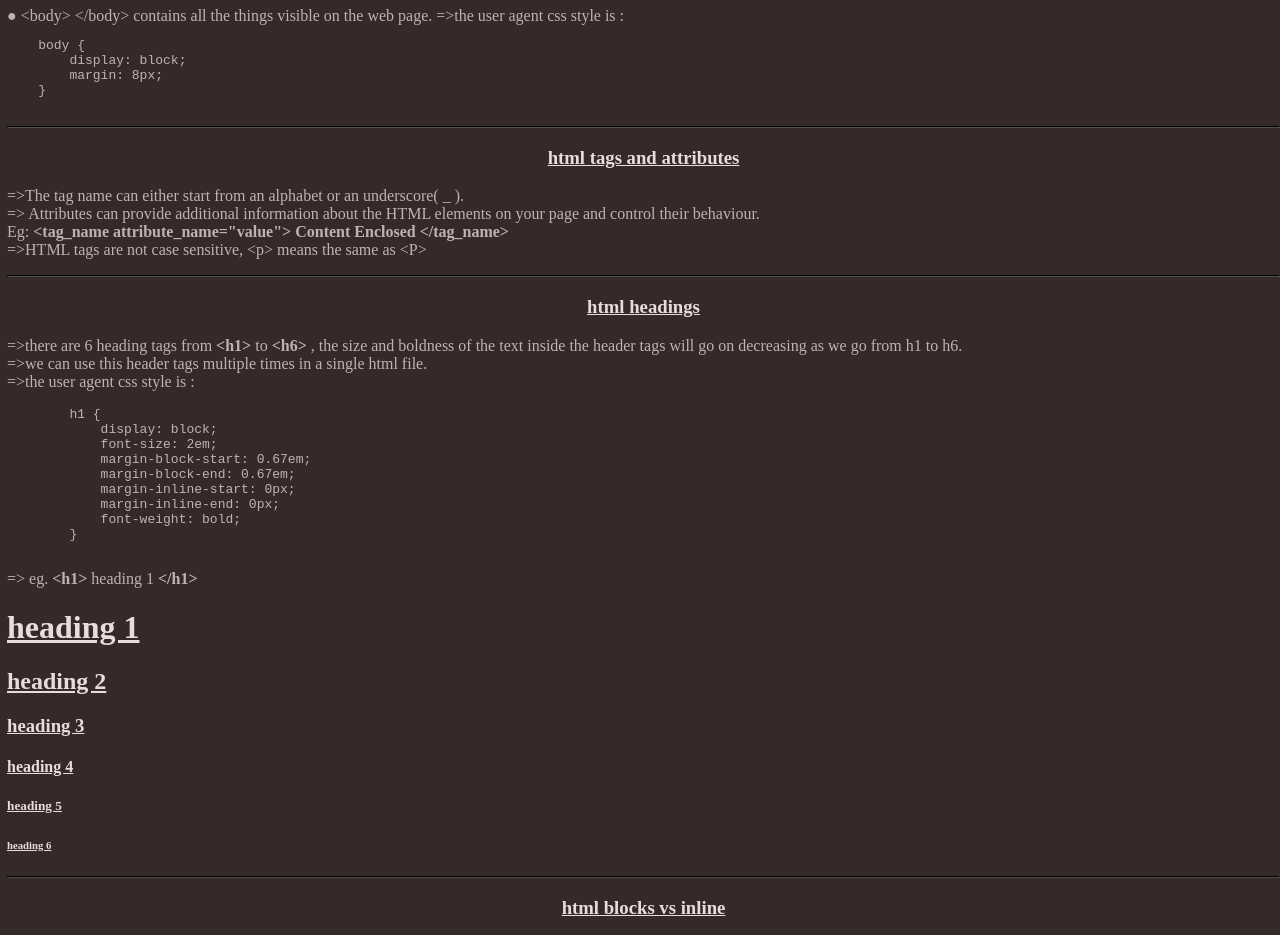
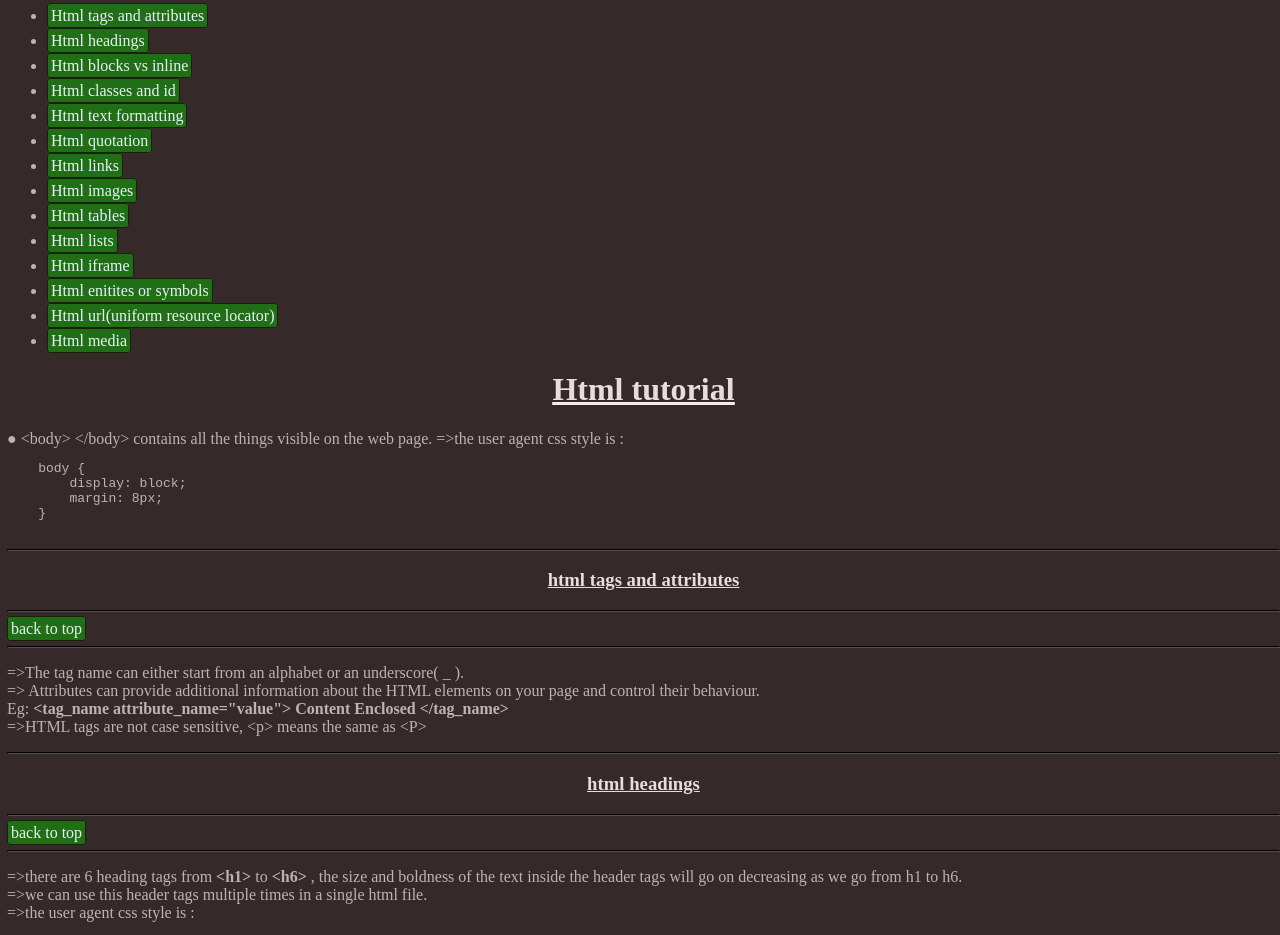
Before and after one commit to uday-biswas/learning_web_development, a plain HTML site: page learning_html/html_learning.html in a window 1280 px wide. Shown: the part 91-1026 px from the top of the page. Drawn offline with Linux system fonts and the light colour scheme.

Commit message:
added links

```diff
--- a/learning_html/html_learning.css
+++ b/learning_html/html_learning.css
@@ -45,10 +45,10 @@ h1:hover,h2:hover,h3:hover,h4:hover,h5:hover,h6:hover{
 .left li:hover, .right:hover{
     background-color: rgba(0, 0, 0, 0.815);
 }
-div span a,#bottom{
+div span a,.hyper{
     text-decoration: none;
     color: rgba(240, 248, 255, 0.959);
-    padding: 2px;
+    padding: 3px;
     background-color: rgba(25, 136, 15, 0.74);
     border: 1px solid rgba(20, 5, 5, 0.719);
     border-radius: 3px;
@@ -56,6 +56,9 @@ div span a,#bottom{
 div span a:hover{
     color: rgba(248, 244, 244, 0.932);
     background-color: rgba(240, 99, 18, 0.966);
+}
+ul.content li{
+    margin-bottom: 7px;
 }
 hr{
     border-color: rgba(0, 0, 0, 0.945);
@@ -123,16 +126,9 @@ hr{
     margin-right: 10px;
 }
 .horizontal {
-    /* padding: 0px; */
-    /* margin: 0px; */
     background-color: rgba(11, 143, 22, 0.774);
     overflow: hidden;
     list-style-type: none;
-    /* color: rgba(240, 248, 255, 0.788); */
-    /* top: 0; */
-       /* right: 0; */
-       /* position: fixed; */
-       /* left: 0; */
 }
 .horizontal li a{
     color: rgba(240, 248, 255, 0.788);
@@ -157,3 +153,9 @@ ol{
 dl{
     float:left;
 }
+.footer{
+    background-color: rgba(0, 0, 0, 0.281);
+    color: rgba(240, 248, 255, 0.973);
+    text-align: center;
+    padding: 5px;
+}
--- a/learning_html/html_learning.html
+++ b/learning_html/html_learning.html
@@ -19,9 +19,26 @@
         <li>Python</li>
         <li>About Us</li>
         <li class="right"><a href="#bottom">Bottom</a></li>
-        <li class="right">Login</li>
+        <li class="right"><a href="../learning_html/html_forms_learning.html">Login</a></li>
     </ul><br>
     <div>
+    <h1>Contents</h1>
+    <ul class="content">
+        <li><a href="#tags" class="hyper">Html tags and attributes</a></li>
+        <li><a href="#headings" class="hyper">Html headings</a></li>
+        <li><a href="#block" class="hyper">Html blocks vs inline</a></li>
+        <li><a href="#class" class="hyper">Html classes and id</a></li>
+        <li><a href="#formatting" class="hyper">Html text formatting</a></li>
+        <li><a href="#quote" class="hyper">Html quotation</a></li>
+        <li><a href="#link" class="hyper">Html links</a></li>
+        <li><a href="#image" class="hyper">Html images</a></li>
+        <li><a href="#table" class="hyper">Html tables</a></li>
+        <li><a href="#list" class="hyper">Html lists</a></li>
+        <li><a href="#iframe" class="hyper">Html iframe</a></li>
+        <li><a href="#entities" class="hyper">Html enitites or symbols</a></li>
+        <li><a href="#url" class="hyper">Html url(uniform resource locator)</a></li>
+        <li><a href="#media" class="hyper">Html media</a></li>
+    </ul>
     <h1 title="main header"><u> Html tutorial </u></h1>    <!-- title attribute can be used to provide additional information
                                                                 about the element on hover -->
     ● &lt;body&gt; &lt;/body&gt; contains all the things visible on the web page.
@@ -32,7 +49,9 @@
         margin: 8px;
     }
     </pre><hr>
-    <h3>html tags and attributes</h3>
+
+    <h3 id="tags">html tags and attributes</h3>
+    <hr><a href="#" class="hyper">back to top</a><hr>
     <p>
         =>The tag name can either start from an alphabet or an underscore( _ ).<br>
         => Attributes can provide additional information about the HTML elements
@@ -40,7 +59,9 @@
            Eg: <b> &lt;tag_name attribute_name="value"&gt; Content Enclosed &lt;/tag_name&gt; </b><br>
         =>HTML tags are not case sensitive, &lt;p&gt; means the same as &lt;P&gt;
     </p>  <hr>
-    <h3>html headings</h3>
+
+    <h3 id="headings">html headings</h3>
+    <hr><a href="#" class="hyper">back to top</a><hr>
     <p>
         =>there are 6 heading tags from <b>&lt;h1&gt;</b> to <b>&lt;h6&gt;</b> , the size and boldness of the text
         inside the header tags will go on decreasing as we go from h1 to h6.<br>
@@ -65,7 +86,9 @@
         <h5 style="text-align:left">heading 5</h5>
         <h6 style="text-align:left">heading 6</h6>
     </p><hr>
-    <h3>html blocks vs inline</h3>
+
+    <h3 id="block">html blocks vs inline</h3>
+    <hr><a href="#" class="hyper">back to top</a><hr>
     =>Every HTML element has a default display value, depending on what type of element it is.<br>
     =>There are two display values: block and inline.<br><hr>
     =>A block-level element always starts on a new line, and the browsers automatically add some space (a margin) before and after the element.<br>
@@ -106,7 +129,9 @@
         border-style: inset;
         border-width: 1px;
     }</pre><hr>
-    <h3>Html class and id</h3>
+
+    <h3 id="class">Html class and id</h3>
+    <hr><a href="#" class="hyper">back to top</a><hr>
     =>Class<br>
     The class attribute is often used to point to a class name in a style sheet. It can also be used by a JavaScript
     to access and manipulate elements with the specific class name.
@@ -117,7 +142,9 @@
     The id attribute is most used to point to a specific style in a style sheet, and by JavaScript (via the HTML DOM) to manipulate the
     specific element with the specific id.<br>
     eg. &lt;h2 id="city">Paris.&lt;/h2><br><hr>
-    <h3>html text formatting</h3>
+
+    <h3 id="formatting">html text formatting</h3>
+    <hr><a href="#" class="hyper">back to top</a><hr>
     => the <b>&lt;abbr&gt;</b> tag is used to insert an abbreviation.<br>
        &nbsp;&nbsp;&nbsp;&nbsp;&nbsp;&nbsp;eg. <b>&lt;abbr title="World Health Organization"&gt;WHO&lt;/abbr&gt;</b>
        -><abbr title="World Health Organisation">WHO</abbr> <hr>
@@ -174,6 +201,7 @@
         -><wbr> possible line-break </wbr> <hr>
 
         <h3 id="quote">html quotation</h3>
+        <hr><a href="#" class="hyper">back to top</a><hr>
         => the <b>&lt;q&gt;</b> tag is used to insert the content inside short quotation.<br>
             &nbsp;&nbsp;&nbsp;&nbsp;&nbsp;&nbsp;eg. <b>&lt;q&gt; short quotation &lt;/q&gt;</b>
             -><q> short quotation </q> <hr>
@@ -186,7 +214,9 @@
                 At every level, we collaborate with people around the world to develop and deliver innovative
                 solutions that protect communities, wildlife, and the places in which they live.
                 <br><b>&lt;/blockquote&gt;</b><hr>
-       <h3>html links</h3>
+
+        <h3 id="link">html links</h3>
+        <hr><a href="#" class="hyper">back to top</a><hr>
         <span class="links">=> the <b>&lt;a&gt;</b> tag is used to insert a link.<br>
                 &nbsp;&nbsp;&nbsp;&nbsp;&nbsp;&nbsp;eg. <b>&lt;a href="http://www.google.com"&gt; google &lt;/a&gt;</b>
                 -><a href="http://www.google.com"> google </a> <hr>
@@ -222,7 +252,9 @@
         => the <b>&lt;nav&gt;</b> tag is used to define navigation links.<br>
             eg. <b>&lt;nav&gt; navigation links &lt;/nav&gt;</b>
             -><nav> navigation links </nav> <hr></span>
-        <h3>html images</h3>
+
+       <h3 id="image">html images</h3>
+       <hr><a href="#" class="hyper">back to top</a><hr>
         => The HTML <img> tag is used to embed an image in a web page.<br>
            the essential attributes of the <img> tag are: src, alt, float, height and width.<br>
            <b>src</b> - defines the path to the image , <b>alt</b> - defines an alternate text for the image,
@@ -282,7 +314,9 @@
                    <b>&lt;source srcset="../images/victory.jpg" media="(min-width: 600px)"&gt; </b> //600px &lt; device-width &lt; 900px <br>
                    <b>&lt;img src="../images/workplace.jpg" alt="workplace" style="width:100%;height:200px" &gt; </b> //0px&lt; device-width &lt;600px <br>
                 <b>&lt;/picture&gt; </b><br><hr>
-        <h3>html tables</h3>
+
+        <h3 id="table">html tables</h3>
+        <hr><a href="#" class="hyper">back to top</a><hr>
         =>all the table content lie inside &lt;table&gt; tags.<br>
           the &lt;td&gt; tag defines a standard cell in an HTML table.<br>
           the &lt;th&gt; tag defines a header cell in an HTML table,basically it shows the cell content in bold.<br>
@@ -464,7 +498,9 @@
                     &lt;tr&gt;&lt;th&gt;1.&lt;/th&gt;&lt;td&gt;Suresh&lt;/td&gt;&lt;td&gt;30&lt;/td&gt;&lt;/tr&gt;<br>
                     &lt;tr&gt;&lt;td&gt;2.&lt;/td&gt;&lt;td&gt;Mukesh&lt;/td&gt;&lt;td&gt;27&lt;/td&gt;&lt;/tr&gt;<br>
                 &lt;/table&gt;<br><br><hr>
-                <h3>Html lists</h3>
+
+            <h3 id="list">Html lists</h3>
+            <hr><a href="#" class="hyper">back to top</a><hr>
                 =>there are three types of lists in html.<br>
                 <ul>
                     <li>unordered list</li>
@@ -535,7 +571,9 @@
                     &lt;dt&gt;item 3&lt;/dt&gt;<br>
                     &lt;dd&gt;item 3 description&lt;/dd&gt;<br>
                 &lt;/dl&gt;<br><br><hr>
-                <h3>Html iframe</h3>
+
+            <h3 id="iframe">Html iframe</h3>
+            <hr><a href="#" class="hyper">back to top</a><hr>
                 =>the <b>&lt;iframe&gt; tag is used to embed another webpage within the current HTML document.</b><br>
                 =>the <b>src</b> attribute of the <b>iframe</b> tag is used to define the source of the embedded webpage.<br>
                 =>the <b>width</b> and <b>height</b> attributes of the <b>iframe</b> tag are used to define the width and height of the embedded webpage.<br>
@@ -562,7 +600,9 @@
                 <iframe src="static_page.html" width="70%" height="500px" name="iframe_">your browser doesnt support iframe.</iframe>
                 <br><br>
                 <span><a href="https://www.google.com/webhp?igu=1" target="iframe_" >click here to open google in iframe</a></span><br><br><hr>
-                <h3>Html entities or symbols</h3>
+
+            <h3 id="entities">Html entities or symbols</h3>
+            <hr><a href="#" class="hyper">back to top</a><hr>
                 An HTML entity is a piece of text that begins with an ampersand (&) and ends with a
                 semicolon(;) and between is the hex code or entity name. These entities are used to display
                 the reserved characters. <br>Eg., these are some html entities with how they will look on browser:<br>
@@ -570,7 +610,9 @@
                 ● mathematical symbols - &#38;forall;(&forall;) , &#38;sum;(∑), &#38;prod;(∏), &#38;infin;(∞), &#38;int;(∫)<br>
                 ● some other entities - &#38;larr;(←), &#38;hearts;(♥), &#38;trade;(™)<br>
                 =>all other entity codes for different symbols can be found on google. :)<hr>
-                <h3>Html url(uniform resource locator)</h3>
+
+            <h3 id="url">Html url(uniform resource locator)</h3>
+            <hr><a href="#" class="hyper">back to top</a><hr>
                 =>a url is a unique address of a resource on the internet.<br>
                 =>a url is made up of 3 parts - protocol, domain name and path.<br>
                 =>the protocol is the type of communication between the browser and the server.<br>
@@ -590,7 +632,9 @@
                 filename - defines the name of a document or resource<br><br>
                 Example:<br>
                 https://www.w3schools.com/html/default.asp<br><hr>
-                <h3>Html media</h3>
+
+            <h3 id="media">Html media</h3>
+            <hr><a href="#" class="hyper">back to top</a><hr>
                 =>media is used to embed audio, video, images, etc.<br>
                 =>the &lt;audio&gt; tag is used to embed audio and &lt;video&gt; tag is used to embed video.<br>
                 =>the <b>src</b> attribute is used to define the source of the audio or video<br>
@@ -604,13 +648,16 @@
                 &lt;audio src="../audio/02 Banjaara - Ek Villain ( PagalWorld.com ).mp3" autoplay controls loop preload="auto" poster="poster.jpg" style="width:40%;"&gt;&lt;/audio&gt;&lt;br&gt;<br>
                 &lt;video src="../video/29. Favicon and Meta Tags.mp4" autoplay controls loop preload="auto" poster="poster.jpg" style="width:40%;"&gt;&lt;/video&gt;&lt;br&gt;&lt;hr&gt;<br><br>
                 <audio src="../audio/02 Banjaara - Ek Villain ( PagalWorld.com ).mp3" controls preload="auto" style="width:40%;"></audio><br>
-                <video src="../video/29. Favicon and Meta Tags.mp4" controls loop preload="auto" poster="../images/workplace.jpg" style="width:40%;height:300px;"></video><br><hr>
+                <video src="../video/29. Favicon and Meta Tags.mp4" controls loop poster="../images/workplace.jpg" style="width:40%;height:300px;"></video><br><hr>
                 <b>embedding youtube videos.</b><br>
                 we can use the &lt;iframe&gt; tag to embed youtube videos.<br>
                 Example:<br>
                 &lt;iframe width="560" height="315" src="https://www.youtube.com/embed/0L-D-k_0GGY" frameborder="0" allow="accelerometer; autoplay; encrypted-media; gyroscope; picture-in-picture" allowfullscreen&gt;&lt;/iframe&gt;<br>
                 <iframe width="560" height="315" src="https://www.youtube.com/embed/4wg6df4KnQM" title="YouTube video player" frameborder="0" allow="accelerometer; autoplay; clipboard-write; encrypted-media; gyroscope; picture-in-picture" allowfullscreen></iframe><br><hr>
             </div>
-            <a href="#" id="bottom">back to top</a>
+            <hr><a href="#" class="hyper">back to top</a><hr>
+            <div class="footer">
+                <p>&copy; 2021 All Rights Reserved.</p>
+            </div>
 </body>
 </html>
```
Also changed, not shown: learning_html/html_forms_learning.css (added), learning_html/html_forms_learning.html (renamed from learning_html/login_page.html).
